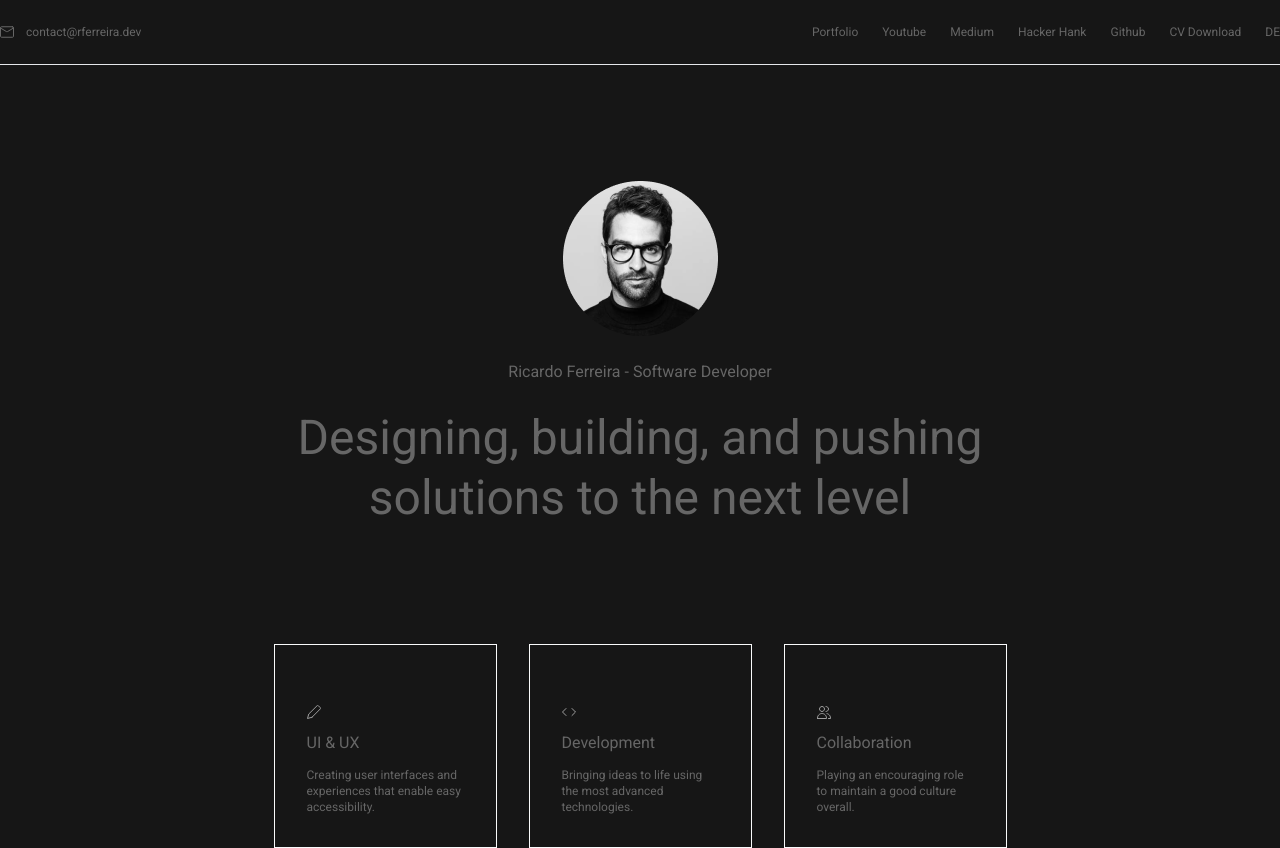
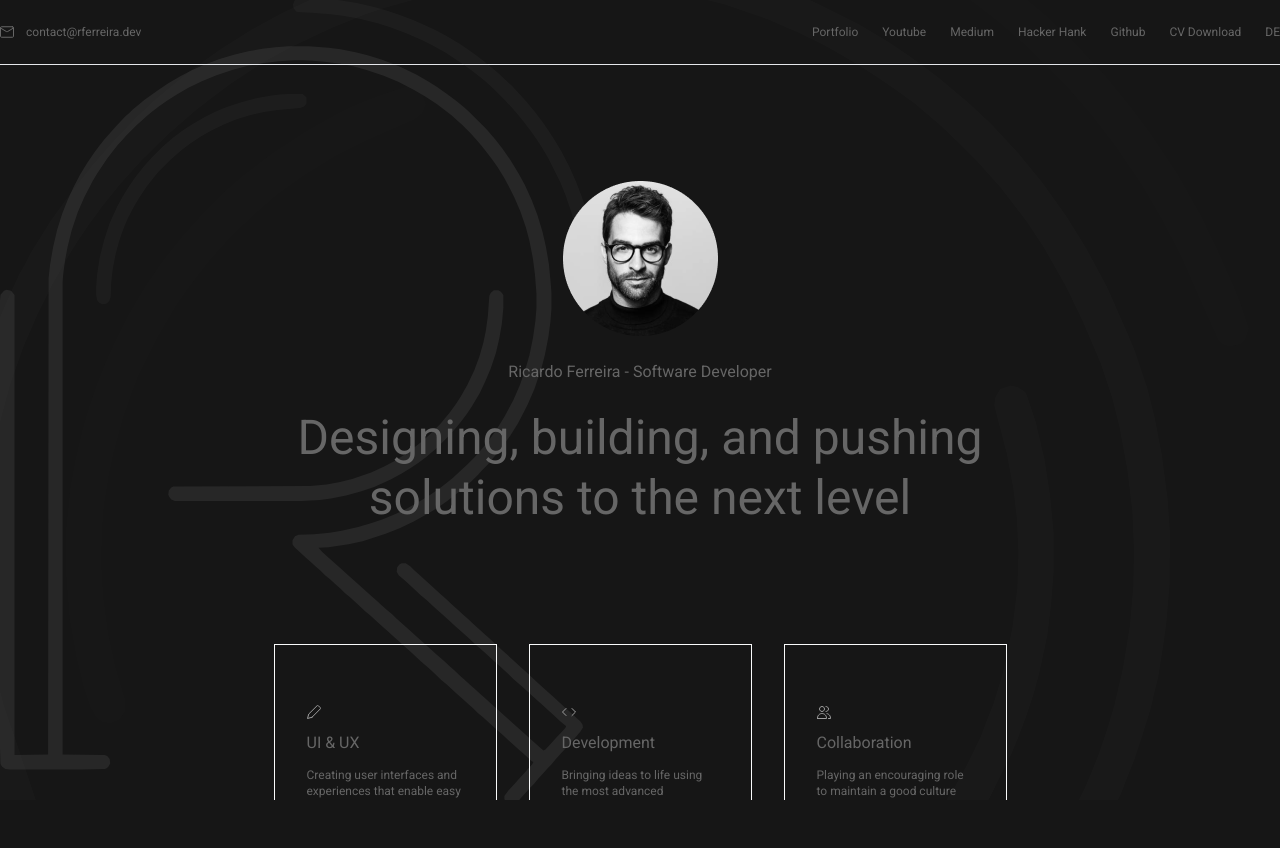
Before and after one commit to ricardoferreirades/ricardoferreirades.github.io, a React (Create React App) app: page / in a window 1280 px wide. After the commit the page ends 800 px from the top, so only its background shows below. Built offline with nearby package versions, Linux system fonts and the light colour scheme.

Commit message:
chore(styles): add styles for custom background

```diff
--- a/src/index.css
+++ b/src/index.css
@@ -11,16 +11,55 @@
     --medium-gray: #666666;
     --medium-gray-2: #9E9E9E;
     --light-gray: #CCCCCC;
-    --light-gray-2: #
 }
 
 html, body {
     height: 100%;
     width: 100%;
+
     margin: 0;
     padding: 0;
+
     background-color: var(--dark-gray);
     color: var(--dark-gray-5);
+
     font-family: 'Roboto', sans-serif;
     font-size: 1rem;
+
+    position: relative;
+    overflow-x: hidden;
 }
+
+body::before {
+    content: '';
+    background-image: url('../public/assets/images/logo-bg-0.svg');
+    background-repeat: no-repeat;
+    background-position: 50% 24%;
+    background-size: 125rem;
+
+    position: absolute;
+    width: 100vw;
+    height: 100vh;
+    opacity: 0.5;
+
+
+}
+
+.container * {
+    z-index: 1;
+}
+
+.container::before {
+    content: '';
+        background-image: url('../public/assets/images/logo-bg-1.svg');
+        background-repeat: no-repeat;
+        background-position: 0% 30%;
+        background-size: 37.5rem;
+
+        position: absolute;
+        z-index: 0;
+        opacity: 0.5;
+
+        width: 100%;
+        height: 100vh;
+    }
```
